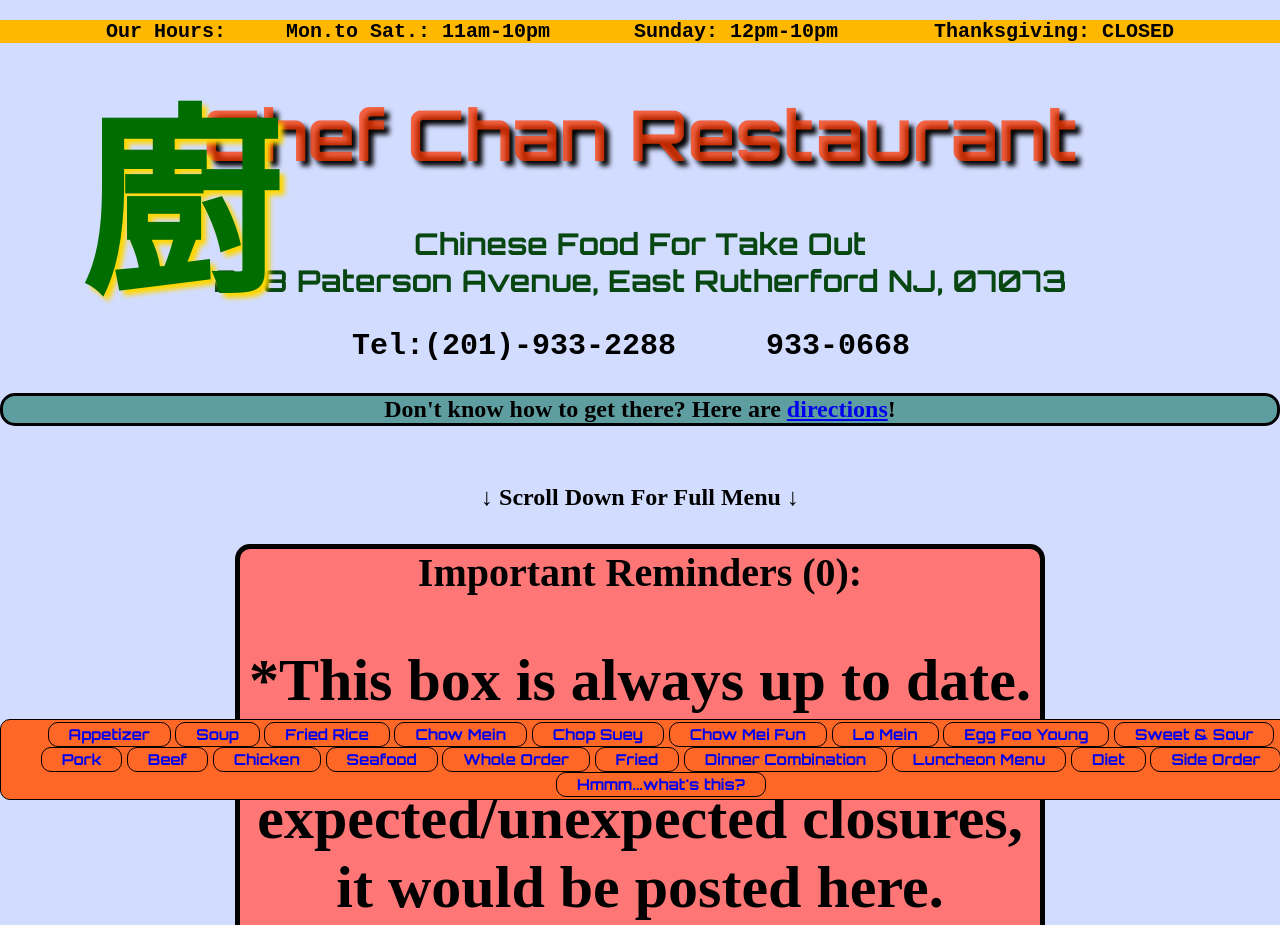
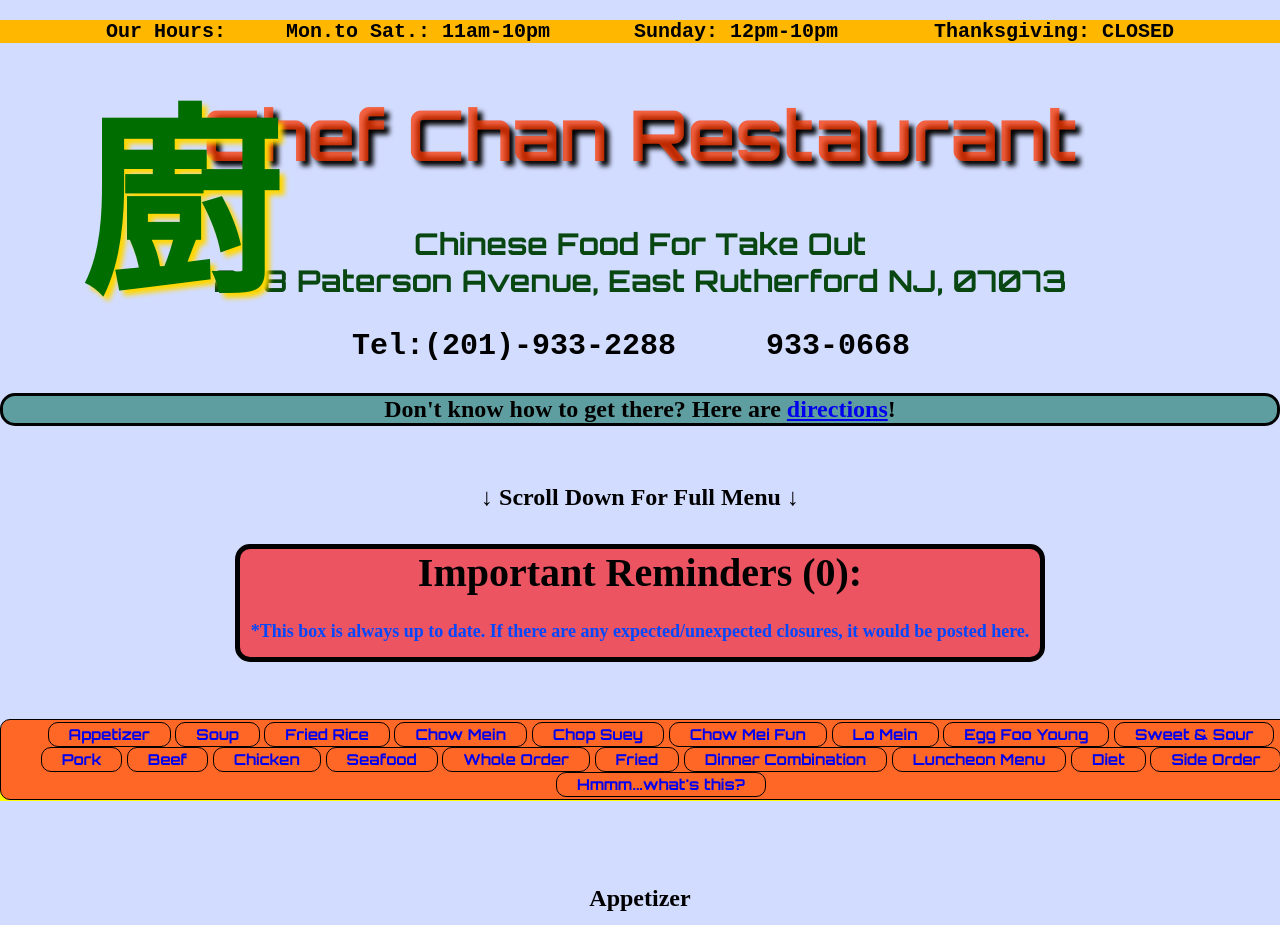
Before and after one commit to chefchanrestaurant/chefchanrestaurant.github.io, a plain HTML site: page index.html in a window 1280 px wide. Shown: the top 925 px of the page. Drawn offline with nearby package versions, Linux system fonts and the light colour scheme.

Commit message:
Update styles.css

```diff
--- a/styles.css
+++ b/styles.css
@@ -23,9 +23,14 @@
     text-shadow: 5px 5px 5px gold;
 }
 
+.autd {
+    font-size: 18px;
+    color: rgb(0, 72, 255);
+}
+
 .Remindersheader{
     color:black;
-    background-color: rgb(255, 118, 118);
+    background-color: rgba(255, 0, 0, 0.615);
     font-size: 40px;
     border:solid 1px;
     border-radius: 15px;
```
